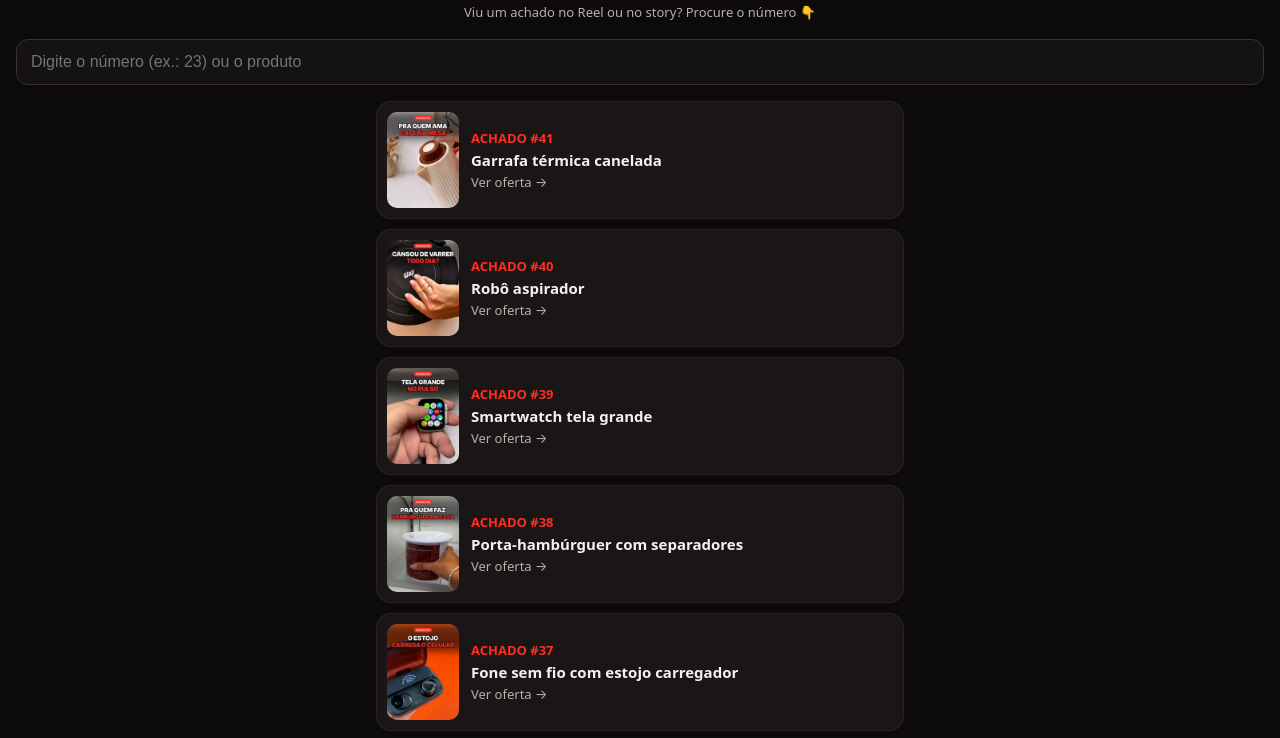
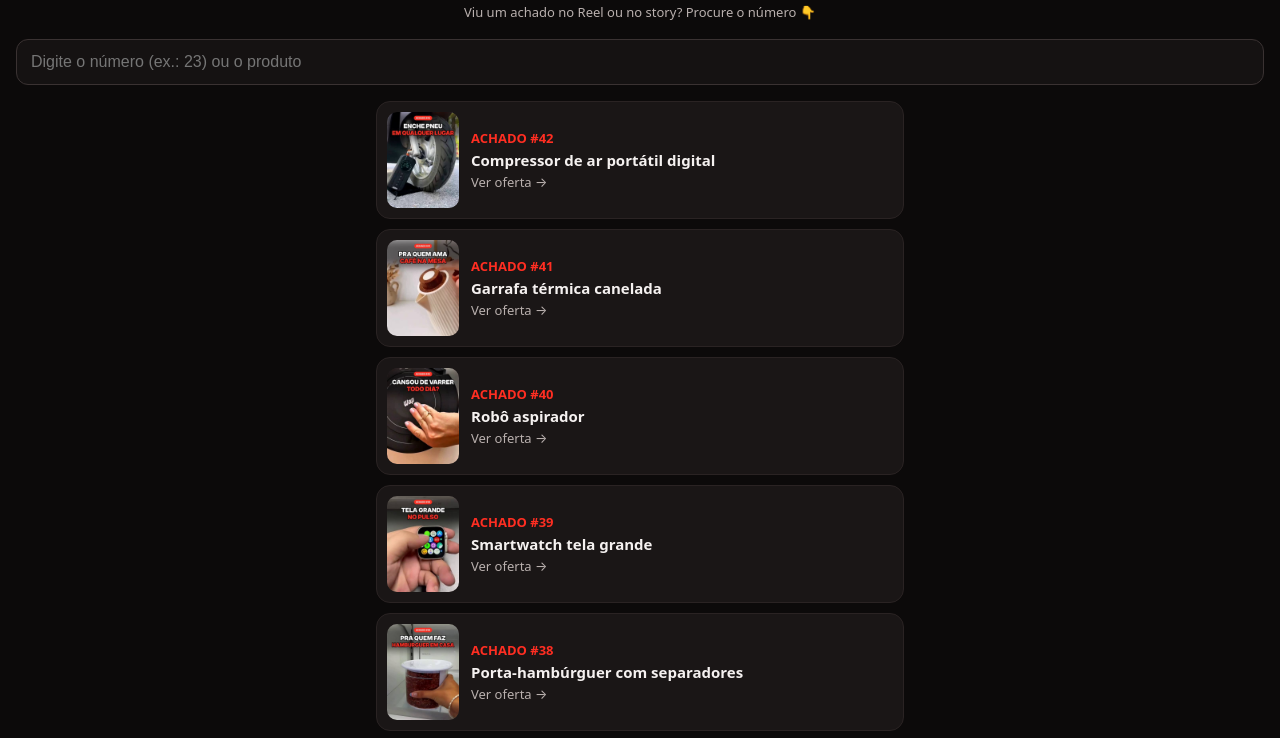
Before and after one commit to maniacasaesetup/maniacasaesetup.github.io, a plain HTML site: page index.html in a window 1280 px wide. Shown: the part 58-796 px from the top of the page. Drawn offline with Linux system fonts and the light colour scheme.

Commit message:
vitrine: 42 achados

```diff
--- a/index.html
+++ b/index.html
@@ -26,6 +26,8 @@ footer{color:var(--sub);font-size:11.5px;text-align:center;padding:0 20px 30px;l
 <header><h1>MANIA <b>ACHADINHOS</b></h1><p class="sub">Viu um achado no Reel ou no story? Procure o número 👇</p></header>
 <div class="busca"><input id="q" type="search" inputmode="search" placeholder="Digite o número (ex.: 23) ou o produto"></div>
 <main id="lista">
+<a class="card" id="a42" href="https://s.shopee.com.br/7KylINiSP8" target="_blank" rel="noopener sponsored" data-busca="42 compressor de ar portátil digital">
+  <img src="img/42.jpg" alt="" loading="lazy"><div class="info"><span class="num">ACHADO #42</span><span class="nome">Compressor de ar portátil digital</span><span class="btn">Ver oferta →</span></div></a>
 <a class="card" id="a41" href="https://s.shopee.com.br/2La5LBb5qv" target="_blank" rel="noopener sponsored" data-busca="41 garrafa térmica canelada">
   <img src="img/41.jpg" alt="" loading="lazy"><div class="info"><span class="num">ACHADO #41</span><span class="nome">Garrafa térmica canelada</span><span class="btn">Ver oferta →</span></div></a>
 <a class="card" id="a40" href="https://s.shopee.com.br/2La1uPXr22" target="_blank" rel="noopener sponsored" data-busca="40 robô aspirador">
```
